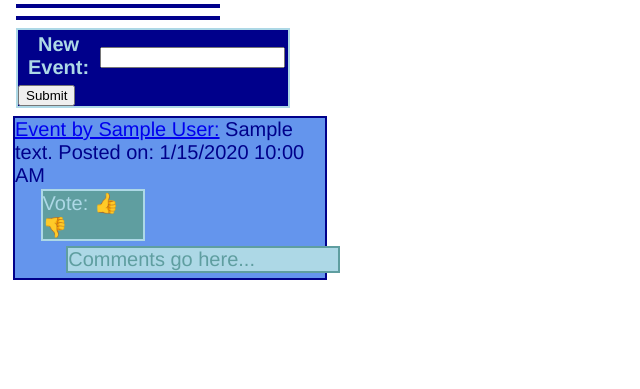
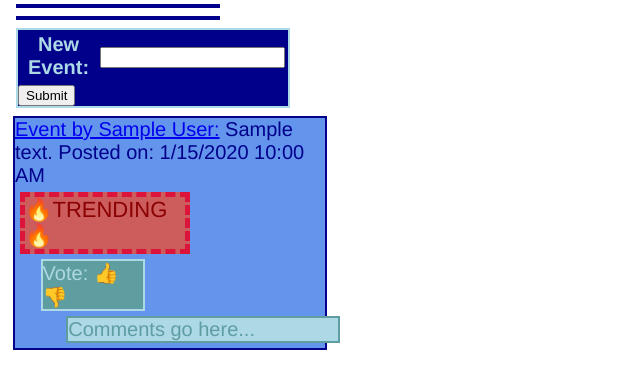
Before and after one commit to thomaslee9/Headliner, a Django app: page /global in a window 1280 px wide. Shown: the part 206-595 px from the top of the page, without its empty margins (0-640 px from the left). Run offline with Django 5.2, Linux system fonts and the light colour scheme; a user stored in the database is signed in; tables that the repository leaves empty hold one stand-in row (values such as "Sample post").

Commit message:
more headliner.css changes

```diff
--- a/headliner/static/headliner/global.js
+++ b/headliner/static/headliner/global.js
@@ -72,6 +72,15 @@ function makeEventElement(item) {
         <span id="id_event_date_time_${item.id}" class="event-date"> Posted on: ${ localDateString } ${localTimeString}</span>
     `;
 
+    // Build Tag Element for this Event post
+    let tagDiv = document.createElement('div');
+    tagDiv.className = 'tag-div';
+    tagDiv.id = 'id_tag_div_' + item.id;
+    tagDiv.innerHTML = `
+        <div> 🔥TRENDING🔥 </div>
+    `;
+    element.appendChild(tagDiv)
+
     // Build Upvote / Downvote Element for this Event post
     let voteDiv = document.createElement('div');
     voteDiv.className = 'vote-div';
--- a/headliner/static/headliner/headliner.css
+++ b/headliner/static/headliner/headliner.css
@@ -91,6 +91,19 @@ headliner.css */
     color: darkblue;
 }
 
+.tag-div {
+    background-color: IndianRed;
+    width: 160px;
+    border-width: 5px;
+    border-style: dashed;
+    border-color: crimson;
+    margin: 5px;
+    font-family: Helvetica;
+    font-size: 22px;
+    font-style: bold;
+    color: darkred;
+}
+
 .comment-div {
     background-color: lightblue;
     width: 270px;
```
